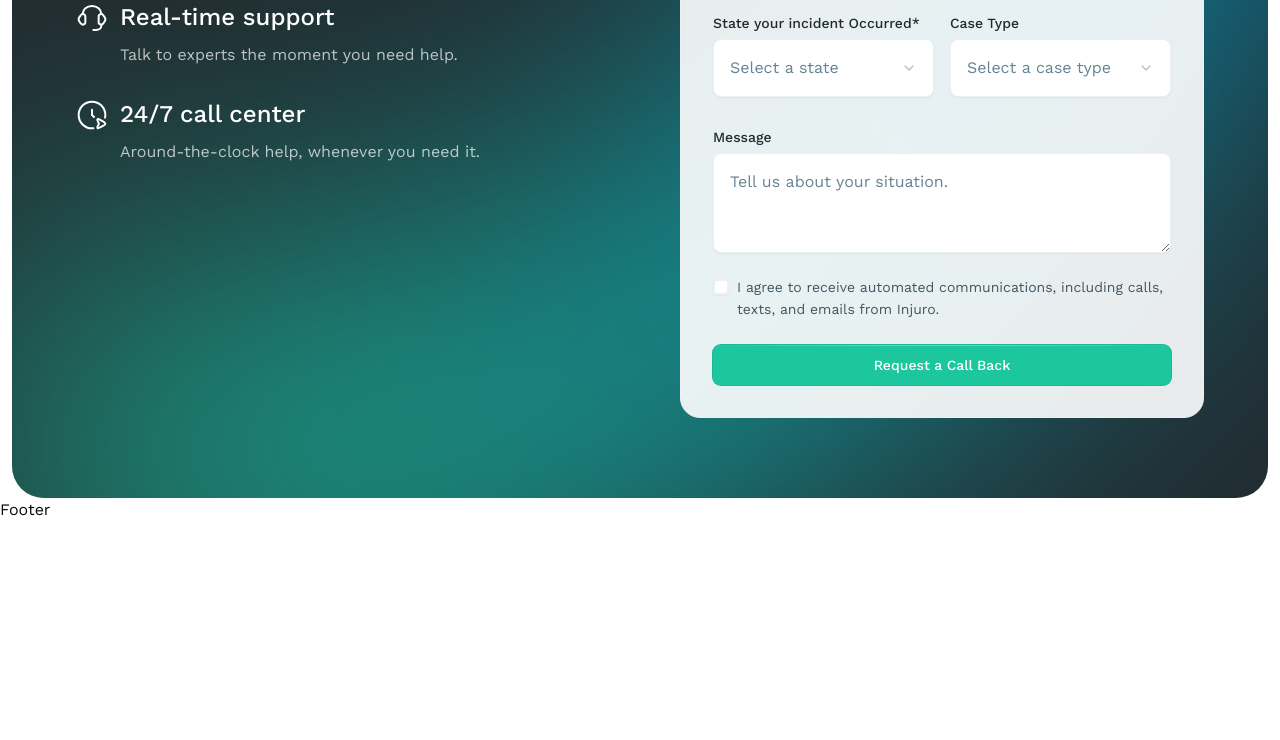
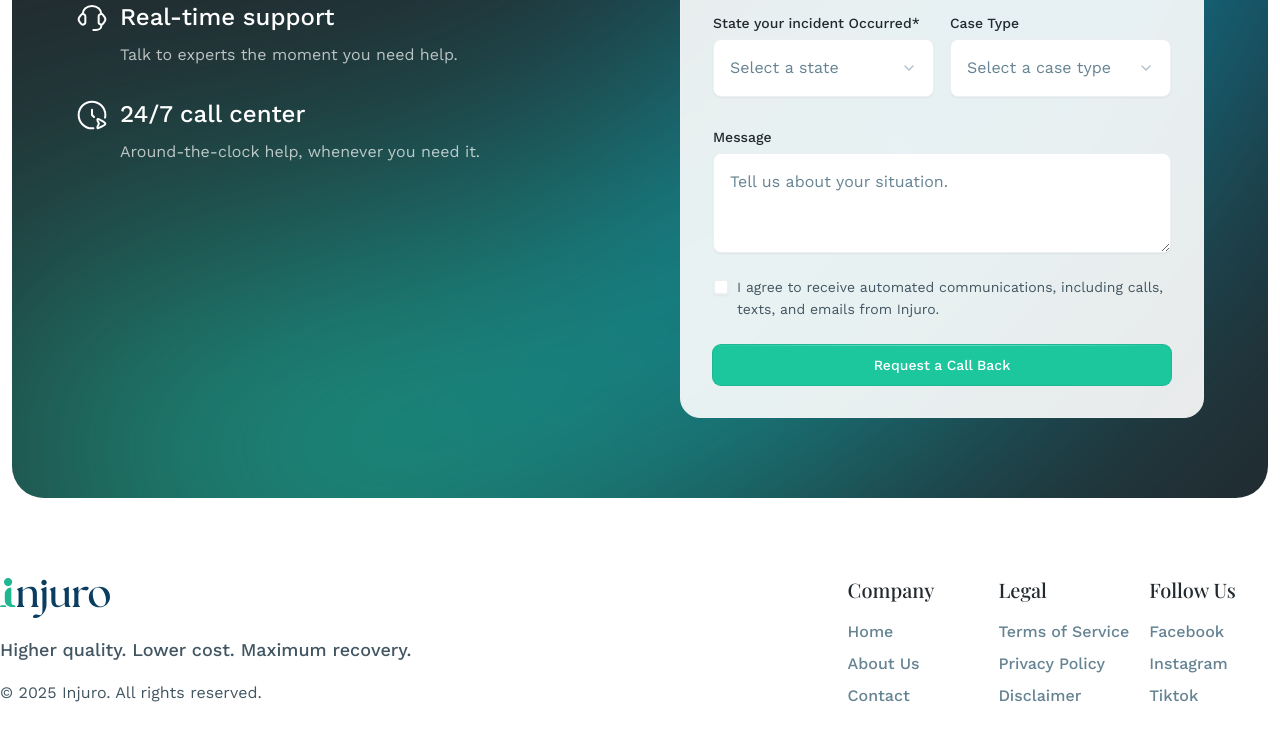
Before and after one commit to andrew-dev-p/injuro-landing-page, a Next.js app: page / in a window 1280 px wide. Shown: the part 8324-9064 px from the top of the page. Before the commit the page ends 8846 px from the top, so only its background shows below. Built offline with nearby package versions, Linux system fonts and the light colour scheme.

Commit message:
Add footer component with dynamic content and links, introduce BigLogo SVG, and update data structure for footer links.

```diff
--- a/components/common/footer.tsx
+++ b/components/common/footer.tsx
@@ -1,3 +1,51 @@
+import Link from "next/link";
+import { Logo, BigLogo } from "../svgs";
+import { footerData } from "@/lib/data";
+import { playfairDisplay } from "@/app/fonts";
+import { cn } from "@/lib/utils";
+
 export const Footer = () => {
-  return <div>Footer</div>;
+  return (
+    <footer className="container-md pt-20">
+      <div className="flex justify-between">
+        <div>
+          <Logo width={110} height={40} />
+          <p className="font-medium text-lg leading-[1.33] text-(--text-surface) mt-5 mb-4.5">
+            Higher quality. Lower cost. Maximum recovery.
+          </p>
+          <p className="leading-[1.62] text-(--text-surface)">
+            © {new Date().getFullYear()} Injuro. All rights reserved.
+          </p>
+        </div>
+        <div className="grid grid-cols-3 gap-5">
+          {footerData.map((section) => (
+            <div key={section.title} className="space-y-5">
+              <p
+                className={cn(
+                  playfairDisplay.className,
+                  "font-medium text-[20px] leading-[1.2] text-(--text-strong)"
+                )}
+              >
+                {section.title}
+              </p>
+              <div className="space-y-3">
+                {section.links.map((link) => (
+                  <Link
+                    key={link.text}
+                    href={link.href}
+                    className="block font-medium leading-tight text-(--text-soft) hover:text-(--text-surface) hover:underline"
+                  >
+                    {link.text}
+                  </Link>
+                ))}
+              </div>
+            </div>
+          ))}
+        </div>
+      </div>
+      <div className="mt-20 w-full">
+        <BigLogo className="w-full h-auto" />
+      </div>
+    </footer>
+  );
 };
--- /dev/null
+++ b/components/svgs/big-logo.tsx
@@ -0,0 +1,52 @@
+export const BigLogo = ({ className }: { className?: string } = {}) => {
+  return (
+    <svg
+      width="1312"
+      height="406"
+      viewBox="0 0 1312 406"
+      fill="none"
+      xmlns="http://www.w3.org/2000/svg"
+      className={className}
+    >
+      <g clipPath="url(#clip0_10097_786)">
+        <path
+          d="M202.691 337.406C218.329 332.192 221.648 317.977 221.648 283.857V174.866C221.648 146.907 214.538 142.167 202.691 136.956V130.32L265.244 102.837L269.983 106.628V146.432C296.046 125.109 330.165 103.783 367.127 103.783C410.725 103.783 440.105 126.529 440.105 181.974V283.857C440.105 317.977 443.422 332.192 459.06 337.406V344.039H372.815V337.406C388.453 332.192 391.77 317.977 391.77 283.857V190.502C391.77 147.855 373.289 122.738 338.222 122.738C315.95 122.738 295.572 133.639 269.983 154.489V283.857C269.983 317.977 273.3 332.192 288.938 337.406V344.039H202.691V337.406Z"
+          fill="#F6F7F9"
+        />
+        <path
+          d="M392.705 462.509C392.705 453.03 405.5 433.601 422.559 433.601C439.145 433.601 460.943 438.815 484.637 443.554C507.384 426.019 505.961 405.644 505.961 360.152V174.866C505.961 146.906 498.853 142.167 487.006 136.956V130.32L549.559 102.837L554.296 106.628V323.662C554.296 388.109 487.954 475.776 422.559 475.776C406.446 475.776 392.705 471.985 392.705 462.509ZM493.168 54.4994C493.168 36.0185 507.384 21.8027 525.39 21.8027C544.345 21.8027 557.613 36.0185 557.613 54.4994C557.613 72.5084 543.397 86.7242 525.39 86.7242C507.384 86.7242 493.168 72.5084 493.168 54.4994Z"
+          fill="#F6F7F9"
+        />
+        <path
+          d="M612.103 260.163V174.866C612.103 146.907 604.995 142.167 593.15 136.956V130.32L655.7 102.837L660.44 106.628V254.003C660.44 304.707 668.496 329.824 704.984 329.824C726.307 329.824 749.528 317.028 772.748 293.808V174.866C772.748 146.907 765.64 142.167 753.793 136.956V130.32L816.346 102.837L821.083 106.628V283.857C821.083 317.977 824.4 332.192 840.038 337.406V344.04H791.703C779.382 344.04 772.748 337.406 772.748 325.084V303.761C745.736 329.824 713.04 348.779 683.186 348.779C632.954 348.779 612.103 317.977 612.103 260.163Z"
+          fill="#F6F7F9"
+        />
+        <path
+          d="M867.51 337.406C883.148 332.192 886.467 317.977 886.467 283.857V174.866C886.467 146.907 879.357 142.167 867.51 136.956V130.32L930.062 102.837L934.802 106.628V163.967C941.91 147.381 954.231 132.691 969.395 122.264C986.928 109.945 1004.93 103.783 1027.68 103.783C1043.79 103.783 1058.01 108.048 1058.01 118.001C1058.01 128.426 1047.58 148.803 1025.79 148.803C1012.52 148.803 994.51 144.064 964.182 134.585C952.334 144.538 936.222 165.862 934.802 189.556V283.857C934.802 317.977 938.119 332.192 953.757 337.406V344.04H867.51V337.406Z"
+          fill="#F6F7F9"
+        />
+        <path
+          d="M1059.42 231.732C1059.42 154.963 1121.03 103.783 1185.95 103.783C1244.71 103.783 1312 138.377 1312 221.779C1312 302.813 1241.87 348.779 1185.95 348.779C1124.34 348.779 1059.42 312.289 1059.42 231.732ZM1264.14 257.795C1264.14 197.613 1222.91 107.1 1161.78 113.262C1120.55 117.527 1106.81 155.437 1106.81 196.19C1106.81 252.107 1139.98 338.354 1202.53 338.354C1248.97 338.354 1264.14 298.073 1264.14 257.795Z"
+          fill="#F6F7F9"
+        />
+        <path
+          d="M96.3794 97.9305C123.422 97.9305 145.345 76.008 145.345 48.9652C145.345 21.9225 123.422 0 96.3794 0C69.3367 0 47.4142 21.9225 47.4142 48.9652C47.4142 76.008 69.3367 97.9305 96.3794 97.9305Z"
+          fill="#F6F7F9"
+        />
+        <path
+          d="M135.253 291.081V114.069C92.0694 114.069 57.0621 149.077 57.0621 192.26V265.848C57.0621 309.032 92.0695 344.039 135.253 344.039H182.13V323.481H167.653C149.759 323.481 135.253 308.975 135.253 291.081Z"
+          fill="#F6F7F9"
+        />
+        <path
+          d="M20.5585 323.48H54.9427C66.2892 323.48 75.5012 332.692 75.5012 344.039H0C0 332.692 9.21197 323.48 20.5585 323.48Z"
+          fill="#F6F7F9"
+        />
+      </g>
+      <defs>
+        <clipPath id="clip0_10097_786">
+          <rect width="1312" height="475.777" fill="white" />
+        </clipPath>
+      </defs>
+    </svg>
+  );
+};
--- a/components/svgs/index.ts
+++ b/components/svgs/index.ts
@@ -15,3 +15,4 @@ export { PlusMinusIcon } from "./plus-minus";
 export { Headphones } from "./headphones";
 export { Clock } from "./clock";
 export * from "./case-review-spotlight";
+export { BigLogo } from "./big-logo";
--- a/lib/data.ts
+++ b/lib/data.ts
@@ -249,3 +249,30 @@ export const CASE_TYPES = [
   "Product Liability",
   "Other",
 ];
+
+export const footerData = [
+  {
+    title: "Company",
+    links: [
+      { text: "Home", href: "#" },
+      { text: "About Us", href: "#" },
+      { text: "Contact", href: "#" },
+    ],
+  },
+  {
+    title: "Legal",
+    links: [
+      { text: "Terms of Service", href: "#" },
+      { text: "Privacy Policy", href: "#" },
+      { text: "Disclaimer", href: "#" },
+    ],
+  },
+  {
+    title: "Follow Us",
+    links: [
+      { text: "Facebook", href: "#" },
+      { text: "Instagram", href: "#" },
+      { text: "Tiktok", href: "#" },
+    ],
+  },
+];
```
